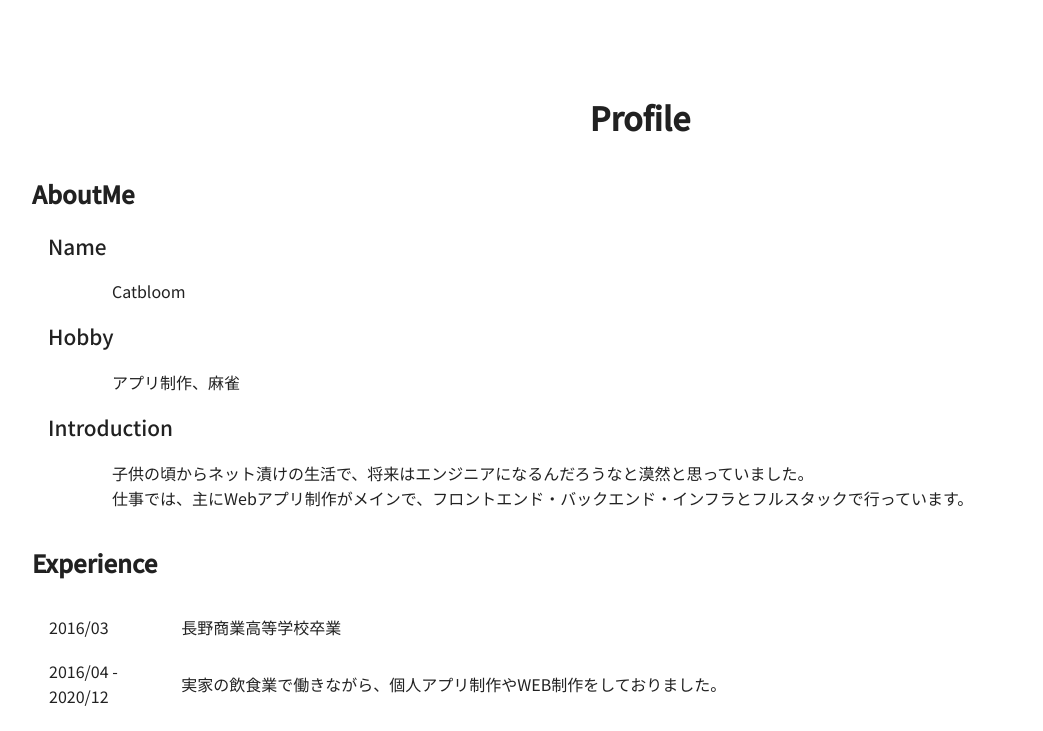
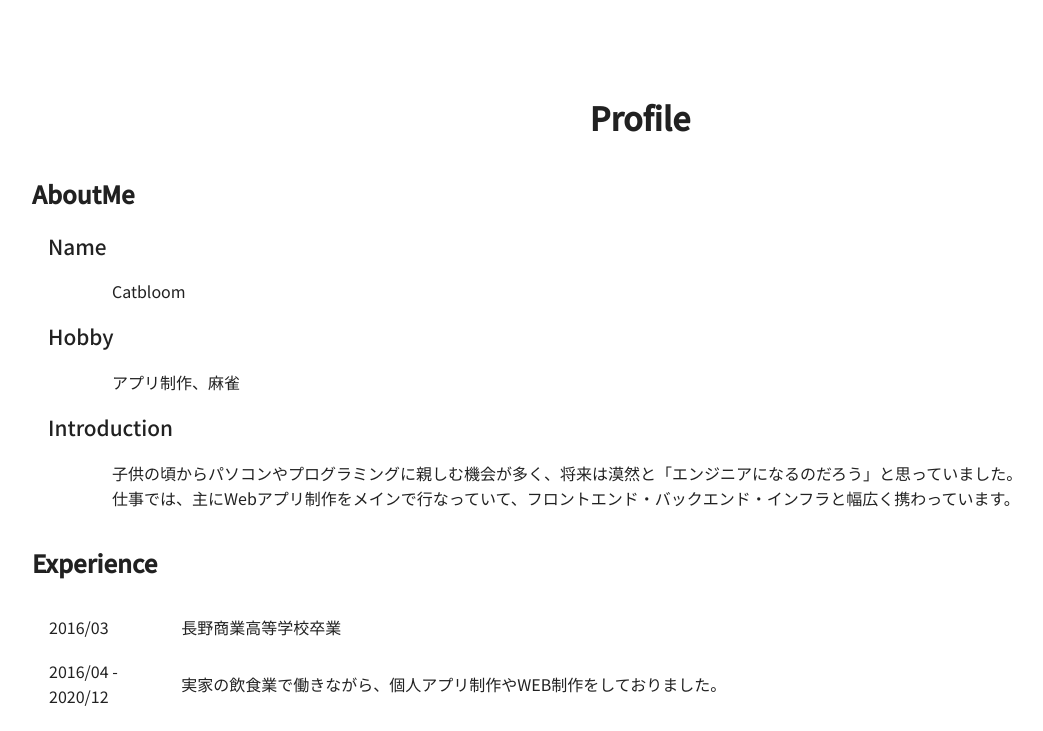
Before and after one commit to CatBloom/portfolio, a Vue app: page /profile in a window 1280 px wide. Shown: the part 452-1183 px from the top of the page, without its empty margins (0-1043 px from the left). Built offline with nearby package versions, Linux system fonts and the light colour scheme.

Commit message:
本文追加・修正

```diff
--- a/src/views/ProfileView.vue
+++ b/src/views/ProfileView.vue
@@ -14,9 +14,9 @@
           <p>アプリ制作、麻雀</p>
           <li>Introduction</li>
           <p>
-            子供の頃からネット漬けの生活で、将来はエンジニアになるんだろうなと漠然と思っていました。
+            子供の頃からパソコンやプログラミングに親しむ機会が多く、将来は漠然と「エンジニアになるのだろう」と思っていました。
             <br />
-            仕事では、主にWebアプリ制作がメインで、フロントエンド・バックエンド・インフラとフルスタックで行っています。
+            仕事では、主にWebアプリ制作をメインで行なっていて、フロントエンド・バックエンド・インフラと幅広く携わっています。
           </p>
         </ul>
       </template>
--- a/src/views/TopView.vue
+++ b/src/views/TopView.vue
@@ -1,8 +1,8 @@
 <template>
   <div class="top">
-    <div class="typing-animation">
+    <h1 class="typing-animation">
       {{ typingText }}
-    </div>
+    </h1>
     <div class="scroll-point"></div>
     <div class="top-button">
       <template v-for="(button, i) in routeButtons" :key="i">
@@ -56,6 +56,9 @@ onMounted(() => {
   flex-flow: column;
   font-weight: bold;
   padding-top: 20vh;
+  h1 {
+    font-size: 2rem;
+  }
   .typing-animation::after {
     content: '|';
     animation: flashing 1s linear infinite;
--- a/src/views/WorkView.vue
+++ b/src/views/WorkView.vue
@@ -24,7 +24,7 @@
                 <li>Route53</li>
                 <li>CodeBuild</li>
               </ul>
-              <li>Github</li>
+              <li>Repository</li>
               <ul>
                 <li>
                   <a
@@ -64,7 +64,7 @@
                   </a>
                 </li>
               </ul>
-              <li>Github</li>
+              <li>Repository</li>
               <ul>
                 <li>
                   <a
```
